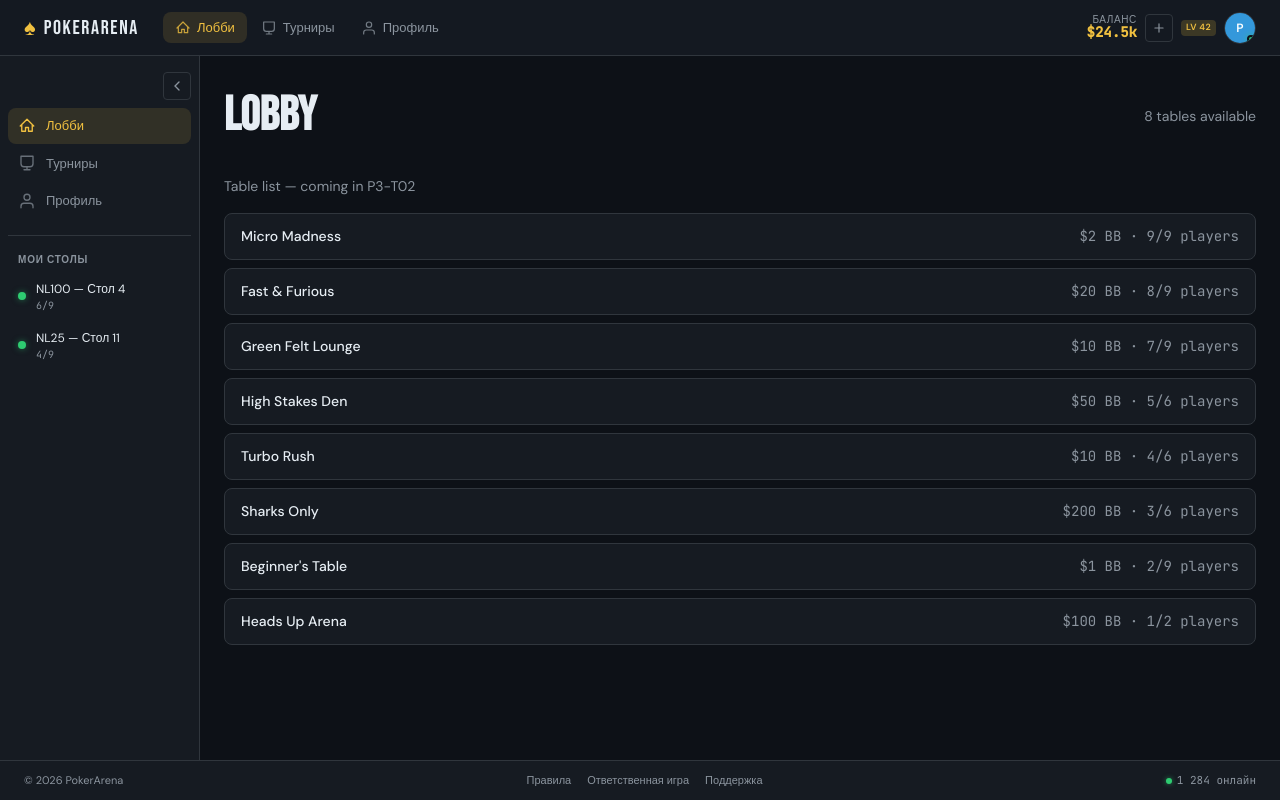
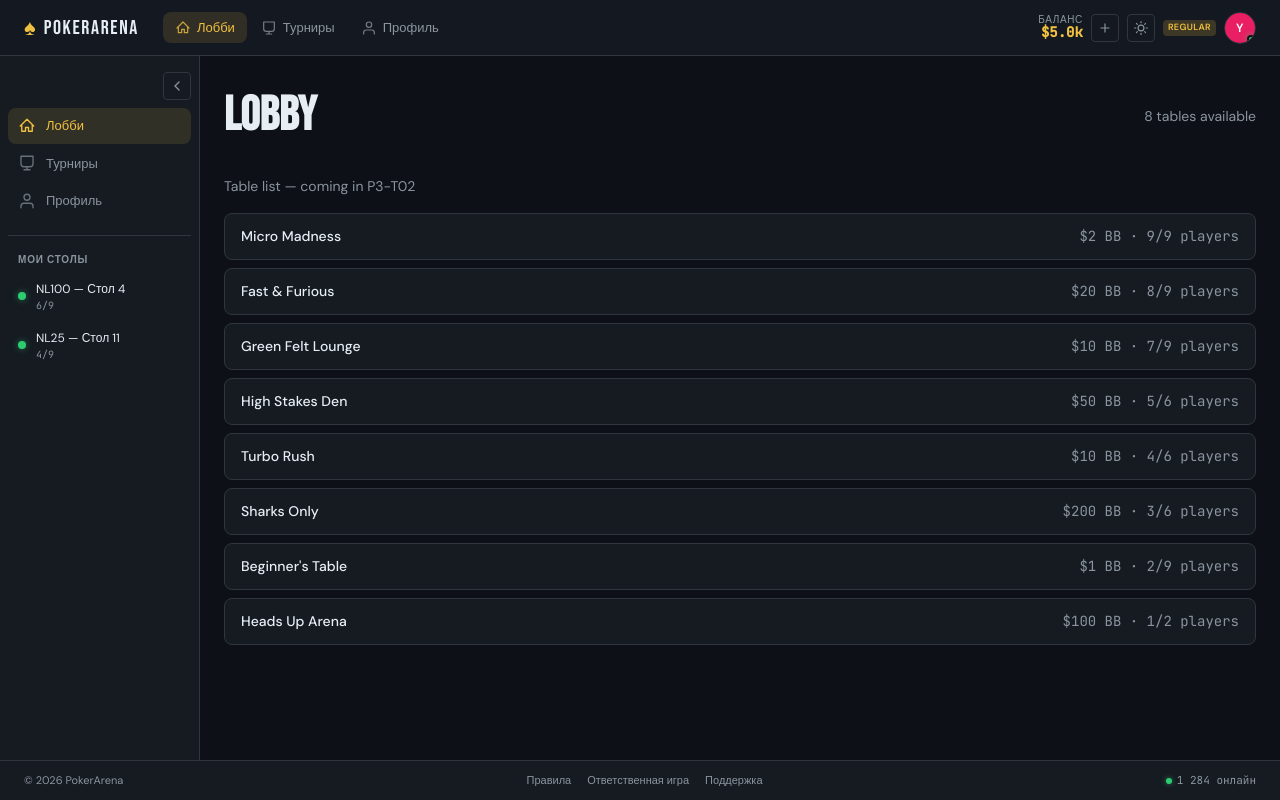
Before and after one commit to artuc2025/poker_claude, a Nuxt app: page / in a window 1280 px wide. Built offline with nearby package versions, Linux system fonts and the light colour scheme.

Commit message:
feat: implement dark theme with CSS custom properties; add theme toggle functionality in AppHeader

```diff
--- a/app.vue
+++ b/app.vue
@@ -7,10 +7,14 @@
 </template>
 
 <script setup lang="ts">
+import { useUiStore } from '@/stores/ui'
+
+const uiStore = useUiStore()
+
 useHead({
   htmlAttrs: {
     lang: 'en',
-    'data-theme': 'dark',
+    'data-theme': computed(() => uiStore.theme),
   },
 })
 </script>
@@ -18,8 +22,8 @@ useHead({
 <style lang="scss" scoped>
 .app {
   min-height: 100vh;
-  background: $color-bg-primary;
-  color: $color-text-primary;
+  background: var(--color-bg-primary);
+  color: var(--color-text-primary);
   font-family: $font-body;
 }
 </style>
--- a/assets/scss/main.scss
+++ b/assets/scss/main.scss
@@ -12,12 +12,80 @@
 @use 'animations';
 
 // -----------------------------------------------------------------------------
+// CSS Custom Properties — Theme tokens
+// Mapped from SCSS variables so JS can toggle data-theme at runtime.
+// -----------------------------------------------------------------------------
+
+[data-theme='dark'],
+:root {
+  color-scheme: dark;
+
+  // Backgrounds
+  --color-bg-primary:       #{$color-bg-primary};
+  --color-bg-secondary:     #{$color-bg-secondary};
+  --color-bg-tertiary:      #{$color-bg-tertiary};
+  --color-bg-overlay:       #{$color-bg-overlay};
+
+  // Text
+  --color-text-primary:     #{$color-text-primary};
+  --color-text-secondary:   #{$color-text-secondary};
+  --color-text-muted:       #{$color-text-muted};
+  --color-text-inverse:     #{$color-text-inverse};
+
+  // Borders
+  --color-border-primary:   #{$color-border-primary};
+  --color-border-secondary: #{$color-border-secondary};
+
+  // Accents (same in both themes)
+  --color-accent-gold:      #{$color-accent-gold};
+  --color-accent-gold-dim:  #{$color-accent-gold-dim};
+  --color-accent-red:       #{$color-accent-red};
+  --color-accent-green:     #{$color-accent-green};
+  --color-accent-blue:      #{$color-accent-blue};
+  --color-accent-purple:    #{$color-accent-purple};
+
+  // States
+  --color-state-success:    #{$color-state-success};
+  --color-state-warning:    #{$color-state-warning};
+  --color-state-error:      #{$color-state-error};
+  --color-state-info:       #{$color-state-info};
+
+  // Shadows
+  --shadow-sm:  #{$shadow-sm};
+  --shadow-md:  #{$shadow-md};
+  --shadow-lg:  #{$shadow-lg};
+  --shadow-xl:  #{$shadow-xl};
+
+  // Table (always green — not themed)
+  --color-bg-table:         #{$color-bg-table};
+  --color-bg-table-felt:    #{$color-bg-table-felt};
+}
+
+[data-theme='light'] {
+  color-scheme: light;
+
+  --color-bg-primary:       #f6f8fa;
+  --color-bg-secondary:     #ffffff;
+  --color-bg-tertiary:      #eaeef2;
+  --color-bg-overlay:       rgba(0, 0, 0, 0.5);
+
+  --color-text-primary:     #1c2128;
+  --color-text-secondary:   #57606a;
+  --color-text-muted:       #8c959f;
+  --color-text-inverse:     #f6f8fa;
+
+  --color-border-primary:   #d0d7de;
+  --color-border-secondary: #eaeef2;
+
+  --shadow-sm:  0 1px 3px rgba(0, 0, 0, 0.12);
+  --shadow-md:  0 4px 12px rgba(0, 0, 0, 0.16);
+  --shadow-lg:  0 8px 24px rgba(0, 0, 0, 0.20);
+  --shadow-xl:  0 16px 48px rgba(0, 0, 0, 0.24);
+}
+
+// -----------------------------------------------------------------------------
 // Global
 // -----------------------------------------------------------------------------
-
-:root {
-  color-scheme: dark;
-}
 
 body {
   background: $color-bg-primary;
--- a/components/layout/AppHeader.vue
+++ b/components/layout/AppHeader.vue
@@ -2,14 +2,19 @@
 // 1. Imports
 import BaseAvatar from '@/components/ui/BaseAvatar.vue'
 import BaseBadge from '@/components/ui/BaseBadge.vue'
+import { usePlayerStore } from '@/stores/player'
+import { useUiStore } from '@/stores/ui'
 
-// 2. Mock hero data (будет заменено на stores/player.ts в P1-T06)
-const hero = {
-  name: 'PokerPro',
-  bankroll: 24_500,
-  avatar: '',
-  level: 42,
-}
+// 2. Stores
+const playerStore = usePlayerStore()
+const uiStore = useUiStore()
+
+const hero = computed(() => ({
+  name: playerStore.currentPlayer?.name ?? 'Guest',
+  bankroll: playerStore.bankroll,
+  avatar: playerStore.currentPlayer?.avatarUrl ?? '',
+  level: playerStore.currentPlayer?.level ?? 'beginner',
+}))
 
 // 3. Nav links
 const navLinks = [
@@ -68,8 +73,23 @@ const formatBankroll = (val: number) =>
           </svg>
         </button>
 
+        <!-- Theme toggle -->
+        <button
+          class="app-header__theme-toggle"
+          :aria-label="uiStore.isDark ? 'Switch to light theme' : 'Switch to dark theme'"
+          @click="uiStore.toggleTheme()"
+        >
+          <svg v-if="uiStore.isDark" width="14" height="14" viewBox="0 0 24 24" fill="none" stroke="currentColor" stroke-width="2" stroke-linecap="round">
+            <circle cx="12" cy="12" r="5" />
+            <path d="M12 1v2M12 21v2M4.22 4.22l1.42 1.42M18.36 18.36l1.42 1.42M1 12h2M21 12h2M4.22 19.78l1.42-1.42M18.36 5.64l1.42-1.42" />
+          </svg>
+          <svg v-else width="14" height="14" viewBox="0 0 24 24" fill="none" stroke="currentColor" stroke-width="2" stroke-linecap="round">
+            <path d="M21 12.79A9 9 0 1 1 11.21 3 7 7 0 0 0 21 12.79z" />
+          </svg>
+        </button>
+
         <!-- Level badge -->
-        <BaseBadge variant="gold" size="sm">Lv {{ hero.level }}</BaseBadge>
+        <BaseBadge variant="gold" size="sm">{{ hero.level }}</BaseBadge>
 
         <!-- Avatar -->
         <BaseAvatar
@@ -195,6 +215,24 @@ $header-height: 56px;
     }
   }
 
+  &__theme-toggle {
+    @include flex-center;
+    width: 28px;
+    height: 28px;
+    border: 1px solid $color-border;
+    border-radius: $border-radius-sm;
+    background: transparent;
+    color: $color-text-secondary;
+    cursor: pointer;
+    transition: background $transition-fast, color $transition-fast, border-color $transition-fast;
+
+    &:hover {
+      background: rgba($color-accent-gold, 0.1);
+      border-color: $color-accent-gold;
+      color: $color-accent-gold;
+    }
+  }
+
   &__deposit {
     @include flex-center;
     width: 28px;
--- a/layouts/default.vue
+++ b/layouts/default.vue
@@ -27,7 +27,7 @@ const sidebarCollapsed = ref(false)
   display: flex;
   flex-direction: column;
   min-height: 100vh;
-  background: $color-bg-primary;
+  background: var(--color-bg-primary);
 
   &__body {
     display: flex;
```
Also changed, not shown: 2 other files (tests, documents, lock files or other folders).
